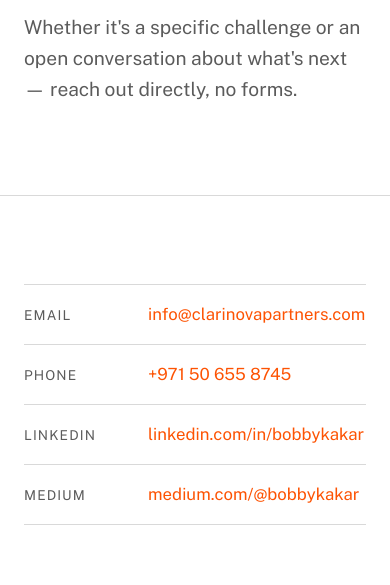
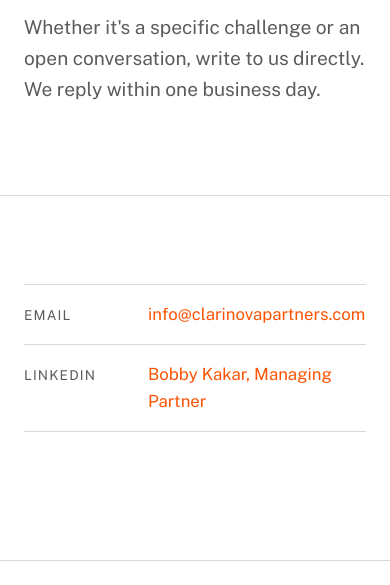
Before and after one commit to bobbykakar/ClariNova-Website, a plain HTML site: page contact.html in a window 390 px wide. Shown: the part 259-844 px from the top of the page. Drawn offline with nearby package versions, Linux system fonts and the light colour scheme.

Commit message:
Contact page: remove phone and Medium, label LinkedIn as founder
Co-Authored-By: Claude Opus 5.5 <noreply@anthropic.com>
Claude-Session: https://claude.ai/code/session_01BhEsW3F7HEqRRT7G5k61dN

```diff
--- a/contact.html
+++ b/contact.html
@@ -32,7 +32,7 @@
 <section class="hero wrap">
   <span class="eyebrow">Get in touch</span>
   <h1>Let's talk</h1>
-  <p class="lede">Whether it's a specific challenge or an open conversation about what's next — reach out directly, no forms.</p>
+  <p class="lede">Whether it's a specific challenge or an open conversation, write to us directly. We reply within one business day.</p>
 </section>
 
 <section class="section">
@@ -42,16 +42,8 @@
       <a href="mailto:info@clarinovapartners.com">info@clarinovapartners.com</a>
     </div>
     <div class="contact-line">
-      <span class="label">Phone</span>
-      <a href="tel:+971506558745">+971 50 655 8745</a>
-    </div>
-    <div class="contact-line">
       <span class="label">LinkedIn</span>
-      <a href="https://linkedin.com/in/bobbykakar" target="_blank" rel="noopener">linkedin.com/in/bobbykakar</a>
-    </div>
-    <div class="contact-line">
-      <span class="label">Medium</span>
-      <a href="https://medium.com/@bobbykakar" target="_blank" rel="noopener">medium.com/@bobbykakar</a>
+      <a href="https://linkedin.com/in/bobbykakar" target="_blank" rel="noopener">Bobby Kakar, Managing Partner</a>
     </div>
   </div>
 </section>
```
